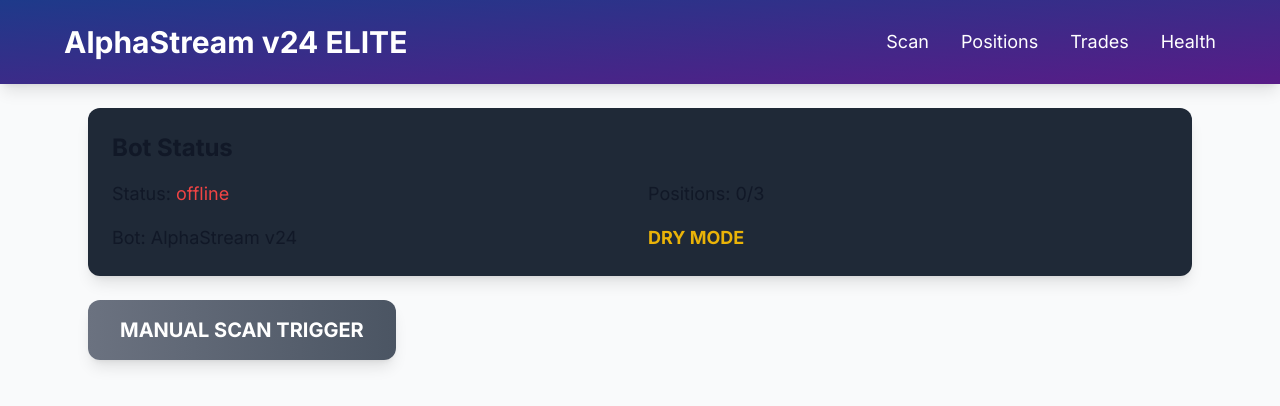
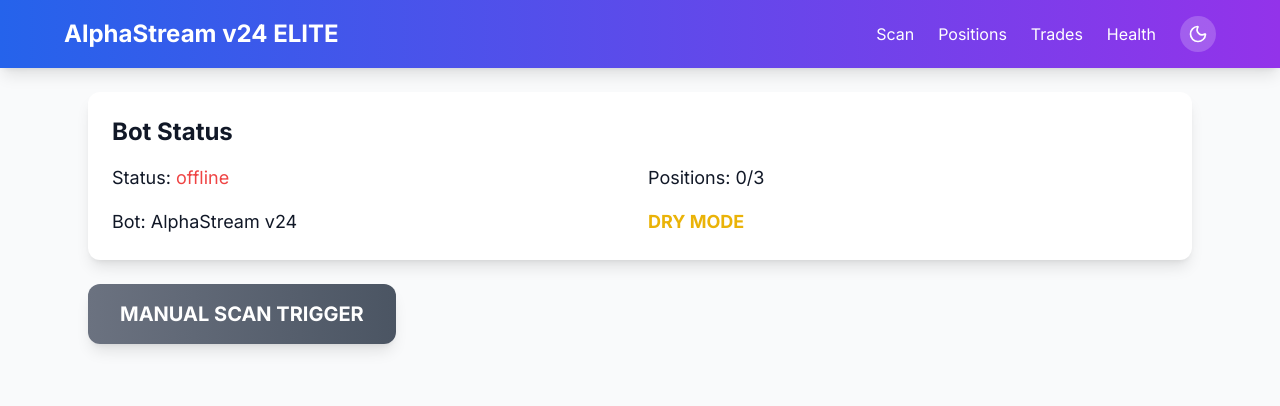
Before and after one commit to kevin-phan-25/alphastream-dashboard, a Next.js app: page / in a window 1280 px wide. Shown: the top 406 px of the page. Built offline with nearby package versions, Linux system fonts and the light colour scheme; no server answers.

Commit message:
Update layout.tsx

```diff
--- a/src/app/layout.tsx
+++ b/src/app/layout.tsx
@@ -1,6 +1,8 @@
 import type { Metadata } from 'next';
 import { Inter } from 'next/font/google';
 import './globals.css';
+import { Sun, Moon } from 'lucide-react';  // Icons for toggle
+import { useState, useEffect } from 'react';
 
 const inter = Inter({ subsets: ['latin'] });
 
@@ -9,28 +11,43 @@ export const metadata: Metadata = {
   description: 'Live Dashboard',
 };
 
-export default function RootLayout({
-  children,
-}: {
-  children: React.ReactNode;
-}) {
+export default function RootLayout({ children }: { children: React.ReactNode }) {
+  const [darkMode, setDarkMode] = useState(false);
+
+  useEffect(() => {
+    // Load from localStorage
+    const saved = localStorage.getItem('darkMode') === 'true';
+    setDarkMode(saved);
+    document.documentElement.classList.toggle('dark', saved);
+  }, []);
+
+  const toggleDarkMode = () => {
+    const newMode = !darkMode;
+    setDarkMode(newMode);
+    document.documentElement.classList.toggle('dark', newMode);
+    localStorage.setItem('darkMode', newMode.toString());
+  };
+
   return (
-    <html lang="en" className="dark">
+    <html lang="en" className={darkMode ? 'dark' : ''}>
       <body className={`${inter.className} min-h-screen`}>
-        <div className="bg-gradient-to-br from-blue-900 to-purple-900 text-white p-6 shadow-lg">
+        <nav className="bg-gradient-to-r from-blue-600 to-purple-600 dark:from-gray-800 dark:to-gray-900 text-white p-4 shadow-lg">
           <div className="max-w-6xl mx-auto flex justify-between items-center">
-            <h1 className="text-3xl font-bold">AlphaStream v24 ELITE</h1>
-            <nav className="space-x-8 text-lg">
-              <a href="/" className="hover:text-yellow-300">Scan</a>
-              <a href="/positions" className="hover:text-yellow-300">Positions</a>
-              <a href="/trades" className="hover:text-yellow-300">Trades</a>
-              <a href="/health" className="hover:text-yellow-300">Health</a>
-            </nav>
+            <h1 className="text-2xl font-bold">AlphaStream v24 ELITE</h1>
+            <div className="flex items-center space-x-6">
+              <nav className="space-x-6">
+                <a href="/" className="hover:underline">Scan</a>
+                <a href="/positions" className="hover:underline">Positions</a>
+                <a href="/trades" className="hover:underline">Trades</a>
+                <a href="/health" className="hover:underline">Health</a>
+              </nav>
+              <button onClick={toggleDarkMode} className="p-2 rounded-full bg-white/20 hover:bg-white/30">
+                {darkMode ? <Sun size={20} /> : <Moon size={20} />}
+              </button>
+            </div>
           </div>
-        </div>
-        <main className="max-w-6xl mx-auto p-6">
-          {children}
-        </main>
+        </nav>
+        <main className="max-w-6xl mx-auto p-6">{children}</main>
       </body>
     </html>
   );
```
